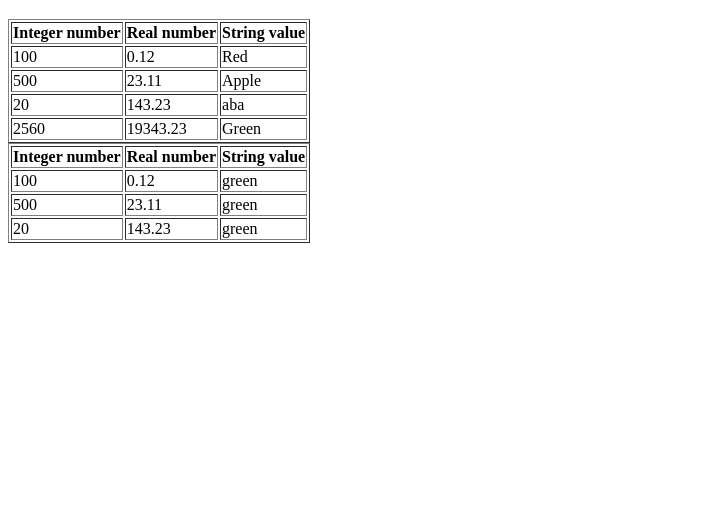
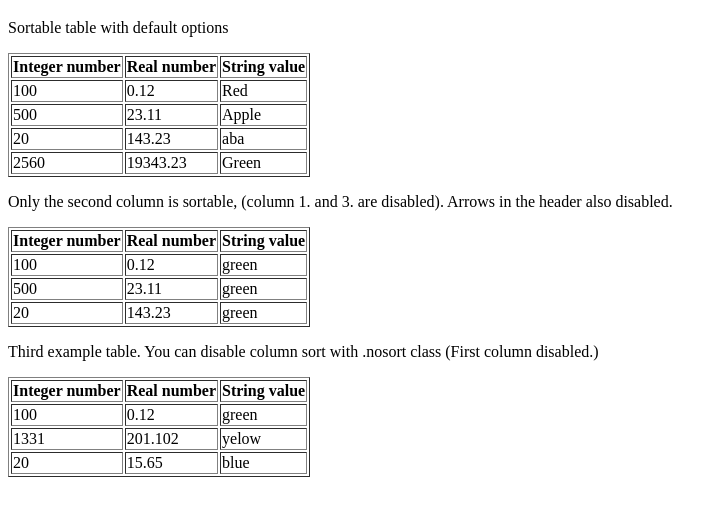
Before and after one commit to strahlistvan/JQuery_table, a plain HTML site: page index.html in a window 1280 px wide. Shown: the part 61-576 px from the top of the page, without its empty margins (0-727 px from the left). Drawn offline with nearby package versions, Linux system fonts and the light colour scheme.

Commit message:
New demos

```diff
--- a/index.html
+++ b/index.html
@@ -9,13 +9,16 @@
 		<script>
 		$(function(){
 				$("#sortable").sortable();
-				$("#notsosorttable").sortable();
+				$("#notsosorttable").sortable({showArrows: false, disabledColumns: [1, 3]});
+				$("#thirdtable").sortable();
 			});
 		</script>
 	</head>
 
 	<body>
 		<h1> Table </h1>
+
+		<p> Sortable table with default options </p>
 		<table id="sortable" class="table" border="1">
 			<thead>
 				<tr>
@@ -48,6 +51,9 @@
 			</tbody>
 		</table>
 
+		<p> Only the second column is sortable, (column 1. and 3. are disabled).
+		Arrows in the header also disabled.
+	    </p>
 		<table id="notsosorttable" class="table" border="1">
 			<thead>
 				<tr>
@@ -75,5 +81,34 @@
 			</tbody>
 		</table>
 
+		<p> Third example table. You can disable column sort with .nosort class
+		 (First column disabled.) </p>
+		<table id="thirdtable" class="table" border="1">
+		<thead>
+			<tr>
+				<th class="nosort"> Integer number </th>
+				<th> Real number </th>
+				<th> String value </th>
+			</tr>
+		</thead>
+		<tbody>
+			<tr>
+				 <td>100 </td>
+				 <td> 0.12 </td>
+				 <td> green </td>
+			</tr>
+			<tr>
+				 <td> 1331 </td>
+				 <td> 201.102 </td>
+				 <td> yelow </td>
+			</tr>
+			<tr>
+				 <td> 20 </td>
+				 <td> 15.65 </td>
+				 <td> blue </td>
+			</tr>
+		</tbody>
+	</table>
+
 	</body>
 </html>
```
